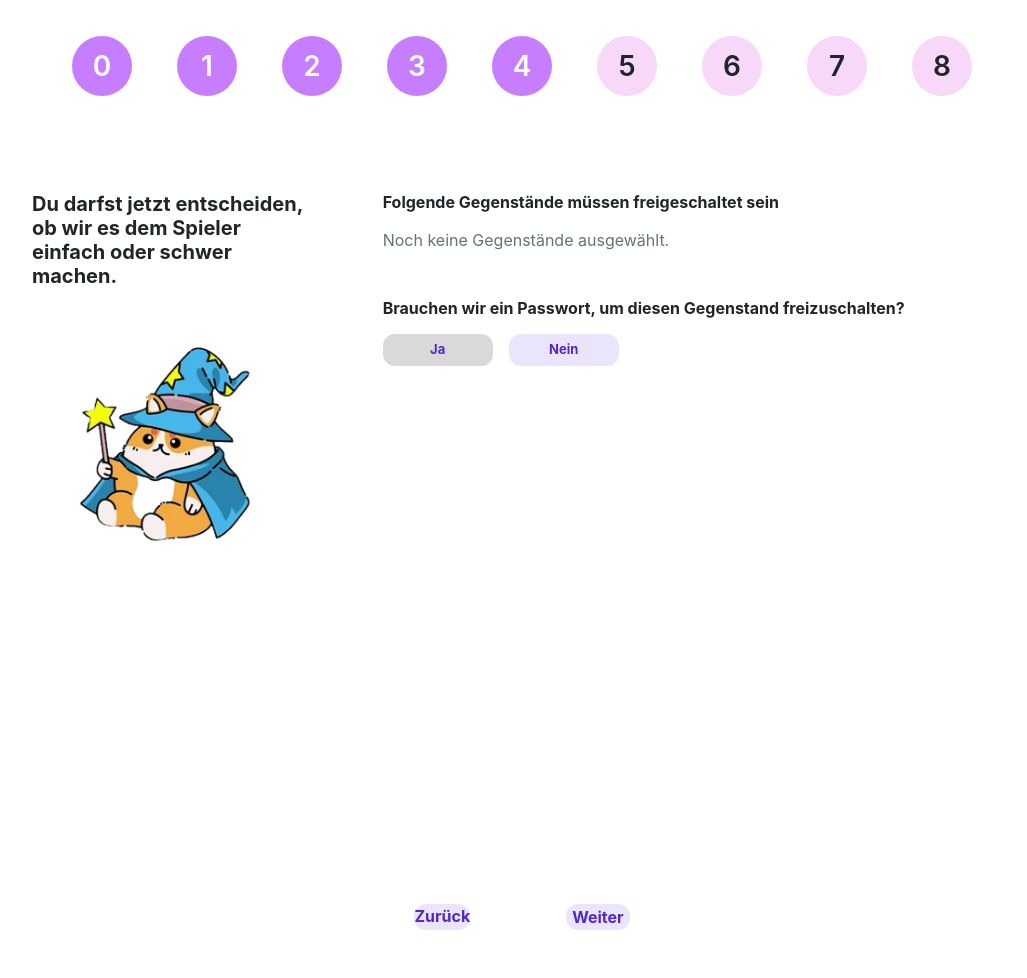
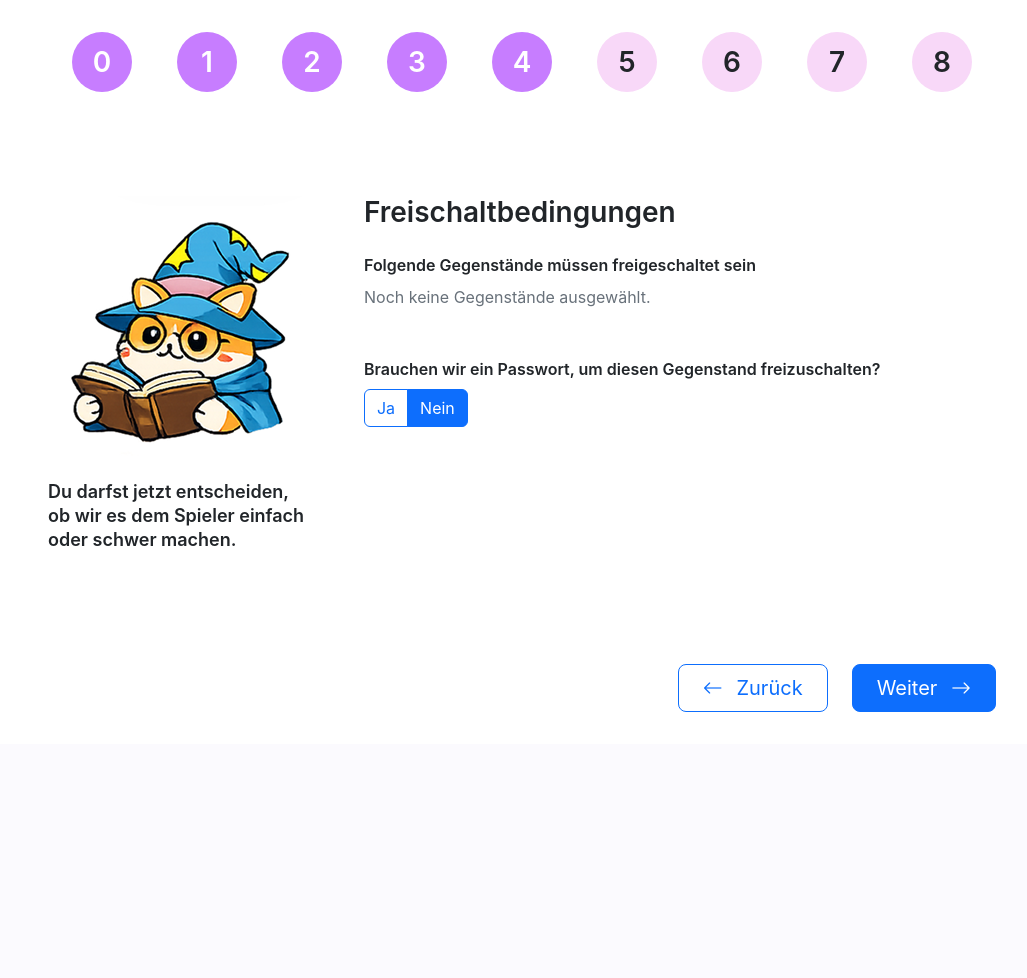
Before and after one commit to Roni-Aba/SQLQuestEditor, a Django app: page /createLevel4/ in a window 1280 px wide. Shown: the part 56-1034 px from the top of the page, without its empty margins (118-1145 px from the left). After the commit the page ends 768 px from the top, so only its background shows below. Run offline with Django 4.2, Linux system fonts and the light colour scheme.

Commit message:
delete: static createLevel4.css refactor to bootstrap: createLevel4.html

```diff
--- a/backend/editor/static/editor/css/createLevel4.css
+++ /dev/null
@@ -1,119 +0,0 @@
-.create-level4-page {
-  min-height: calc(100vh - 56px);
-  padding: 36px 64px 48px;
-  background-color: #ffffff;
-  color: var(--create-level-text);
-}
-
-.create-level4-content {
-  max-width: 980px;
-  margin: 0 auto;
-}
-
-.create-level4-form-row {
-  --bs-gutter-x: 72px;
-  --bs-gutter-y: 40px;
-  margin-top: 56px;
-}
-
-.create-level4-helper {
-  display: flex;
-  flex-direction: column;
-  align-items: flex-start;
-}
-
-.create-level4-helper p {
-  max-width: 300px;
-  margin: 0 0 36px;
-  color: var(--create-level-text);
-  font-size: 20px;
-  font-weight: 700;
-  line-height: 1.2;
-}
-
-.create-level4-cosmo {
-  width: 260px;
-  height: 260px;
-  object-fit: contain;
-}
-
-.create-level4-fields {
-  display: flex;
-  flex-direction: column;
-  gap: 46px;
-}
-
-.create-level4-field {
-  display: flex;
-  flex-direction: column;
-  gap: 16px;
-}
-
-.create-level4-label {
-  margin: 0;
-  color: var(--create-level-text);
-  font-size: 16px;
-  font-weight: 700;
-  line-height: 1.25;
-}
-
-.create-level4-tags {
-  display: flex;
-  flex-wrap: wrap;
-  gap: 32px;
-}
-
-.create-level4-choice-group {
-  display: flex;
-  align-items: center;
-  gap: 16px;
-}
-
-.create-level4-choice-button {
-  min-width: 110px;
-  border: 0;
-  border-radius: 12px;
-  background-color: #d9d9d9;
-  color: var(--create-level-primary);
-  font-size: 13px;
-  font-weight: 700;
-  padding: 6px 14px;
-}
-
-.btn-check:checked + .create-level4-choice-button,
-.create-level4-choice-button:hover,
-.create-level4-choice-button:focus {
-  background-color: var(--create-level-primary-light);
-  color: var(--create-level-primary);
-}
-
-.create-level4-navigation {
-  display: flex;
-  justify-content: center;
-  gap: 96px;
-  margin-top: 320px;
-}
-
-@media (max-width: 820px) {
-  .create-level4-page {
-    padding: 24px 32px 48px;
-  }
-
-  .create-level4-helper {
-    align-items: center;
-    text-align: center;
-  }
-
-  .create-level4-fields {
-    margin-top: 32px;
-  }
-
-  .create-level4-tags {
-    gap: 16px;
-  }
-
-  .create-level4-navigation {
-    gap: 28px;
-    margin-top: 80px;
-  }
-}
--- a/backend/editor/templates/editor/createLevel4.html
+++ b/backend/editor/templates/editor/createLevel4.html
@@ -2,66 +2,60 @@
 {% load static %}
 
 {% block title %}
-Level erstellen | SQL Spell Quest Editor
+Freischaltbedingungen | SQL Spell Quest Editor
 {% endblock %}
 
 {% block additional_css %}
-<link
-  rel="stylesheet"
-  href="{% static 'editor/css/createLevelShared.css' %}"
->
-<link
-  rel="stylesheet"
-  href="{% static 'editor/css/createLevel4.css' %}"
->
-<link
-  rel="stylesheet"
-  href="{% static 'editor/components/statusBar/statusBar.css' %}"
->
-<link
-  rel="stylesheet"
-  href="{% static 'editor/components/tag/tag.css' %}"
->
+<link rel="stylesheet" href="{% static 'editor/components/statusBar/statusBar.css' %}">
+<link rel="stylesheet" href="{% static 'editor/components/helper/helper.css' %}">
+<link rel="stylesheet" href="{% static 'editor/components/tag/tag.css' %}">
 {% endblock %}
 
 {% block content %}
+<main class="create-page">
+  <div class="create-page__content">
 
-<main class="create-level4-page">
-  <div class="container-fluid px-0">
-
-    {% include "editor/components/statusbar/statusbar.html" with steps=steps %}
+    <section
+      class="create-page__status"
+      aria-label="Fortschritt der Levelerstellung"
+    >
+      {% include "editor/components/statusBar/statusBar.html" with steps=steps %}
+    </section>
 
     <form
-      class="create-level4-content"
       action="{% url 'create_level4' %}"
       method="post"
+      class="d-flex flex-column flex-grow-1"
     >
       {% csrf_token %}
-      <div class="row align-items-start create-level4-form-row">
-        <aside
-          class="col-12 col-md-4 create-level4-helper"
-          aria-label="Hilfetext von Cosmo"
+
+      <section class="create-page__main">
+        <div class="row create-page__row align-items-start g-4 g-lg-5">
+
+          <div class="col-12 col-md-4">
+            {% include "editor/components/helper/helper.html" with helper_image="editor/img/cat4.png" helper_text="Du darfst jetzt entscheiden, ob wir es dem Spieler einfach oder schwer machen." %}
+          </div>
+
+          <section
+            class="col-12 col-md-8"
+            aria-labelledby="unlock-title"
           >
-          <p>
-            Du darfst jetzt entscheiden, ob wir es dem Spieler
-            einfach oder schwer machen.
-          </p>
-          <img
-            src="{% static 'editor/img/cat1.png' %}"
-            alt="Cosmo Wizard"
-            class="create-level4-cosmo"
+            <h1
+              id="unlock-title"
+              class="h3 fw-semibold mb-4"
             >
-        </aside>
-        <section
-          class="col-12 col-md-8 create-level4-fields"
-          aria-label="Freischaltbedingungen"
-        >
-          <div class="create-level4-field">
-            <p class="create-level4-label">
+              Freischaltbedingungen
+            </h1>
+
+            <div class="d-flex flex-column gap-5">
+
+              <div>
+                <label class="form-label fw-semibold">
                   Folgende Gegenstände müssen freigeschaltet sein
-            </p>
+                </label>
 
-            <div class="create-level4-tags">
+                <div class="d-flex flex-wrap gap-3">
+
                   {% for item in form_values.required_items %}
                     {% include "editor/components/tag/tag.html" with title=item show_remove=False %}
                   {% empty %}
@@ -69,18 +63,22 @@ Level erstellen | SQL Spell Quest Editor
                       Noch keine Gegenstände ausgewählt.
                     </p>
                   {% endfor %}
+
                 </div>
               </div>
-          <div class="create-level4-field">
-            <p class="create-level4-label">
-              Brauchen wir ein Passwort, um diesen Gegenstand
-              freizuschalten?
-            </p>
+
+              <div>
+
+                <label class="form-label fw-semibold">
+                  Brauchen wir ein Passwort, um diesen Gegenstand freizuschalten?
+                </label>
+
                 <div
-              class="create-level4-choice-group"
+                  class="btn-group"
                   role="radiogroup"
                   aria-label="Passwort erforderlich"
                 >
+
                   <input
                     type="radio"
                     class="btn-check"
@@ -92,8 +90,9 @@ Level erstellen | SQL Spell Quest Editor
                       checked
                     {% endif %}
                   >
+
                   <label
-                class="btn create-level4-choice-button"
+                    class="btn btn-outline-primary"
                     for="requires-password-yes"
                   >
                     Ja
@@ -110,36 +109,49 @@ Level erstellen | SQL Spell Quest Editor
                       checked
                     {% endif %}
                   >
+
                   <label
-                class="btn create-level4-choice-button"
+                    class="btn btn-outline-primary"
                     for="requires-password-no"
                   >
                     Nein
                   </label>
+
                 </div>
+
+              </div>
+
             </div>
 
           </section>
+
         </div>
-      <section
-        class="create-level4-navigation"
-        aria-label="Seitennavigation"
+      </section>
+
+      <nav
+        class="create-page__navigation"
+        aria-label="Navigation der Levelerstellung"
       >
         <a
-          class="create-level1-button"
           href="{% url 'create_level3' %}"
+          class="btn btn-outline-primary btn-lg px-4"
         >
+          <i class="bi bi-arrow-left me-2"></i>
           Zurück
         </a>
+
         <button
           type="submit"
-          class="create-level1-button"
+          class="btn btn-primary btn-lg px-4"
         >
           Weiter
+          <i class="bi bi-arrow-right ms-2"></i>
         </button>
-      </section>
+
+      </nav>
+
     </form>
+
   </div>
 </main>
-
 {% endblock %}
```
Lines whose indentation alone changed are shown as unchanged.
